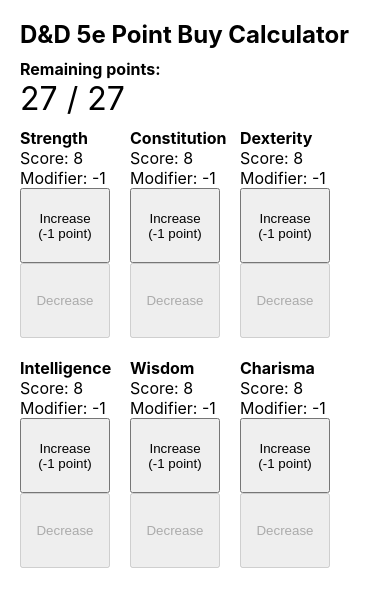
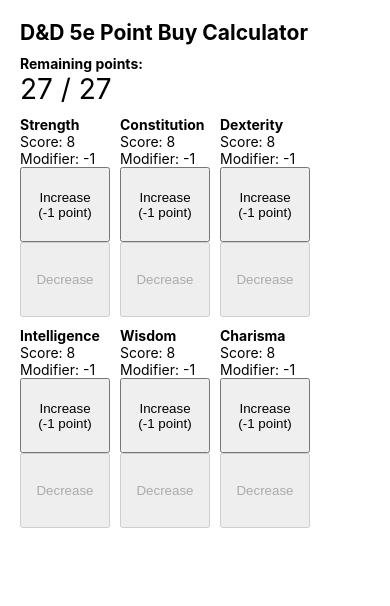
Before and after one commit to rush340/dnd-ability-calc, a React (Create React App) app: page / in a window 390 px wide. Shown: the top 606 px of the page. Built offline with nearby package versions, Linux system fonts and the light colour scheme.

Commit message:
try to avoid double tap zoom on mobile when rapidly clicking buttons

```diff
--- a/public/index.html
+++ b/public/index.html
@@ -2,7 +2,7 @@
 <html lang="en">
   <head>
     <meta charset="utf-8" />
-    <meta name="viewport" content="width=device-width,initial-scale=1">
+    <meta name="viewport" content="width=device-width,initial-scale=1,maximum-scale=1,user-scalable=0">
     <title>D&D 5e Point Buy Calculator</title>
   </head>
   <body>
--- a/src/App.css
+++ b/src/App.css
@@ -1,4 +1,5 @@
 .app {
+  font-size: 14px;
   padding: 20px;
 }
 
@@ -10,13 +11,13 @@
 
 .abilities-container {
   display: grid;
-  grid-template-columns: repeat(auto-fill, 110px);
+  grid-template-columns: repeat(auto-fill, 100px);
   justify-items: left;
 }
 
 .ability {
-  padding-right: 20px;
-  padding-bottom: 20px;
+  padding-right: 10px;
+  padding-bottom: 10px;
 }
 
 .ability-name {
--- a/src/index.css
+++ b/src/index.css
@@ -5,9 +5,5 @@
     sans-serif;
   -webkit-font-smoothing: antialiased;
   -moz-osx-font-smoothing: grayscale;
+  touch-action: manipulation;
 }
-
-code {
-  font-family: source-code-pro, Menlo, Monaco, Consolas, 'Courier New',
-    monospace;
-}
```
